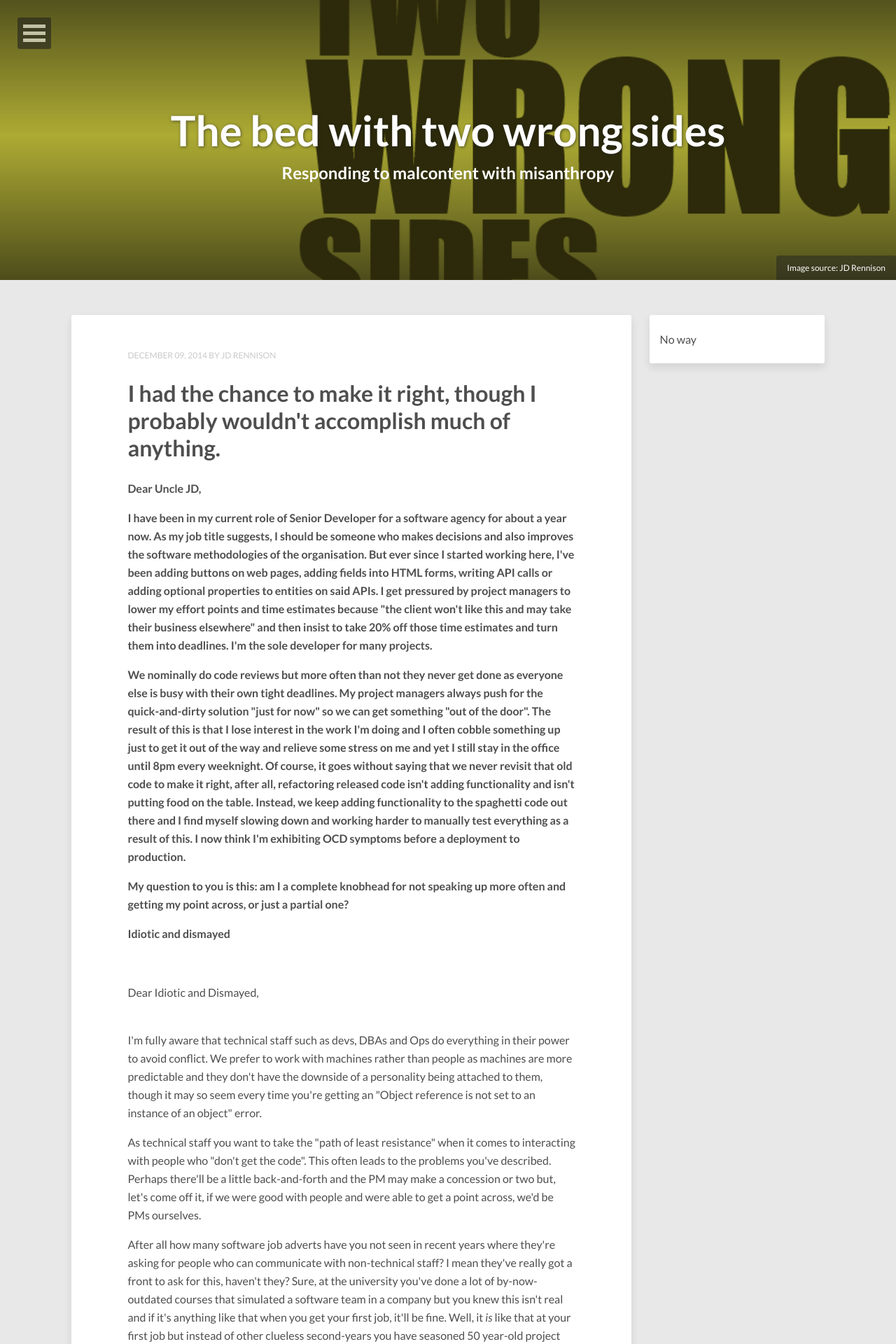
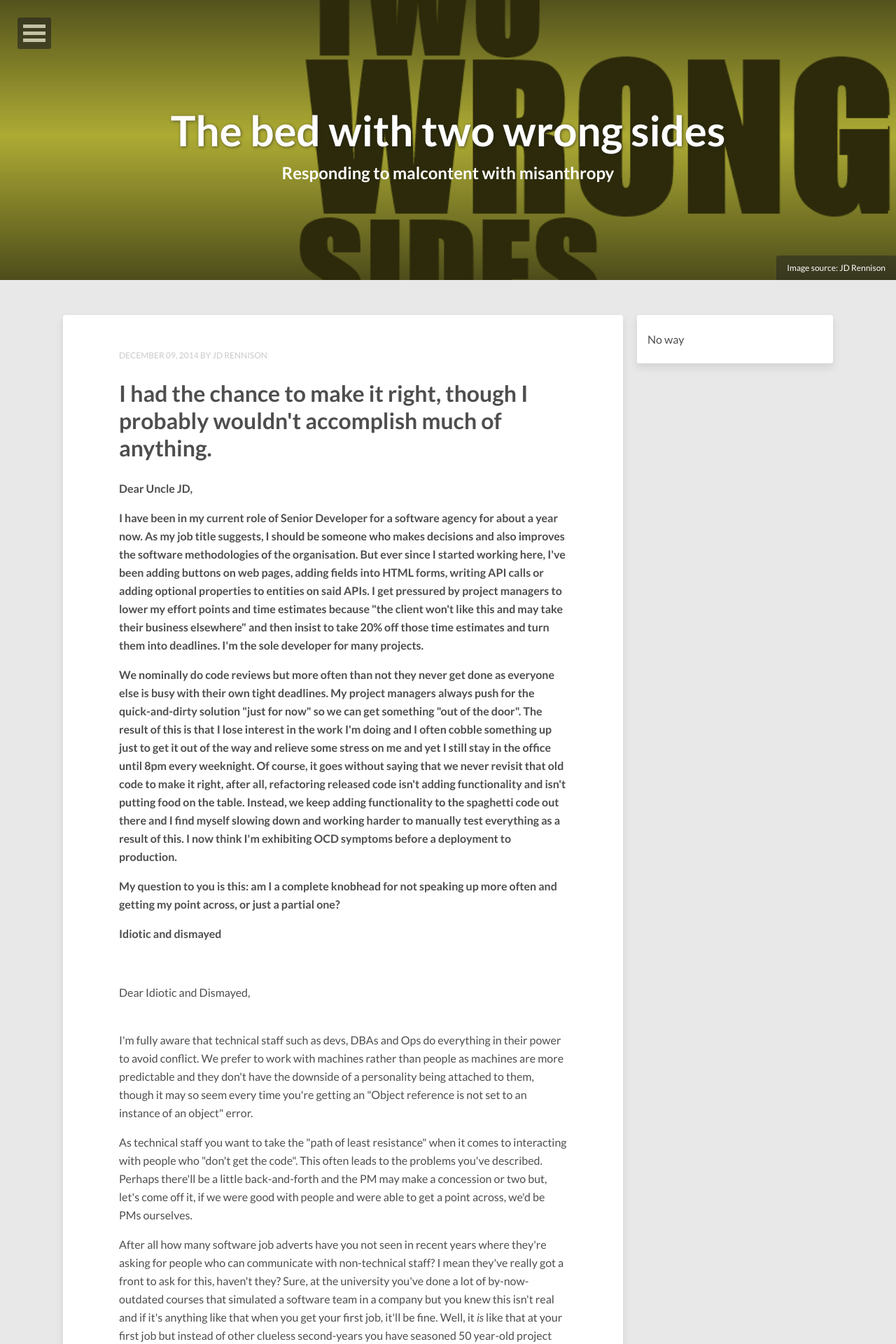
Before and after one commit to jdrennison/thegrumpygrumbler, a Jekyll site: the page built from index.html, in a window 1280 px wide. Shown: the top 1920 px of the page at 70% size. Built offline with Jekyll 4.4.1, drawn with Linux system fonts in a browser that asks for light colours; nearby versions of some CDN libraries; the list of posts is cut into pages by our own code.

Commit message:
Fixed sidebat for most zooms but not sure I need the middle div

```diff
--- a/_layouts/post-index.html
+++ b/_layouts/post-index.html
@@ -27,14 +27,14 @@
   </div><!-- /.header-title -->
 </div><!-- /.entry-header -->
 
-
+<div id="middle">
 	<div id="main" role="main">
 	  {{ content }}
 	</div><!-- /#main -->
 	<div id="sidebar">
 		No way
 	</div>
-
+</div>
 <div class="footer-wrapper">
   <footer role="contentinfo">
     {% include footer.html %}
--- a/_sass/_page.scss
+++ b/_sass/_page.scss
@@ -348,6 +348,11 @@
 // Post Index
 // --------------------------------------------------
 #post-index {
+	#middle {
+		width: 1100px;
+		margin-right: auto;
+		margin-left: auto;
+	}
 	#main {
 		margin: 40px 2px 20px 2px;
 		@media #{$medium} {
@@ -355,10 +360,10 @@
 			margin-right: 20px;
 		}
 		@media #{$large} {
-			max-width: 800px;
+			width: 800px;
 			margin-top: 50px;
 			margin-right: auto;
-			margin-left: 8%;
+			margin-left: auto;
 		}
 		float:left;
 	}
@@ -381,9 +386,9 @@
 		@include rounded(3px);
 		box-shadow: 0 0 0 0, 0 6px 12px rgba($base-color,0.1);
 		float: right;
-		width: 250px;
+		width: 280px;
 		margin-top: 50px;
-		margin-right: 8%;
+		margin-right: auto;
 		margin-left: auto;
 		padding: 25px 15px;
 	}
```
